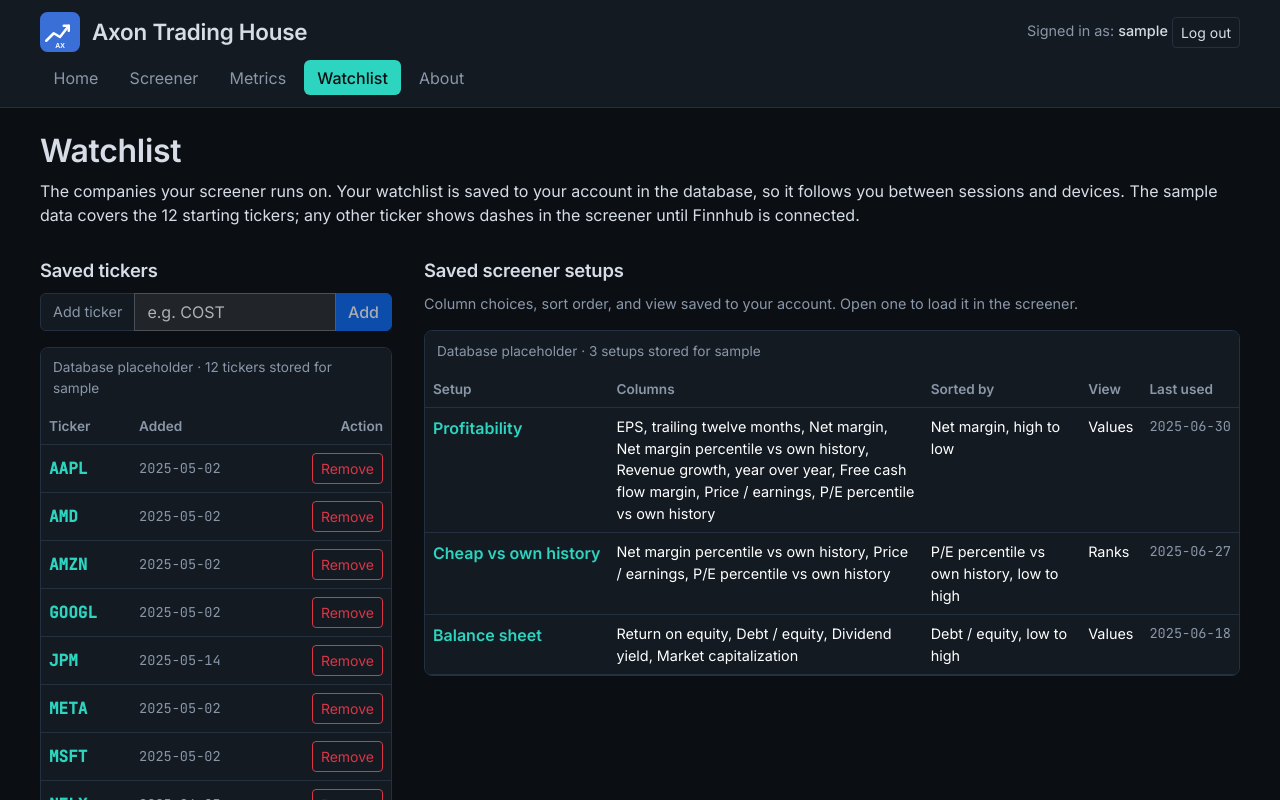
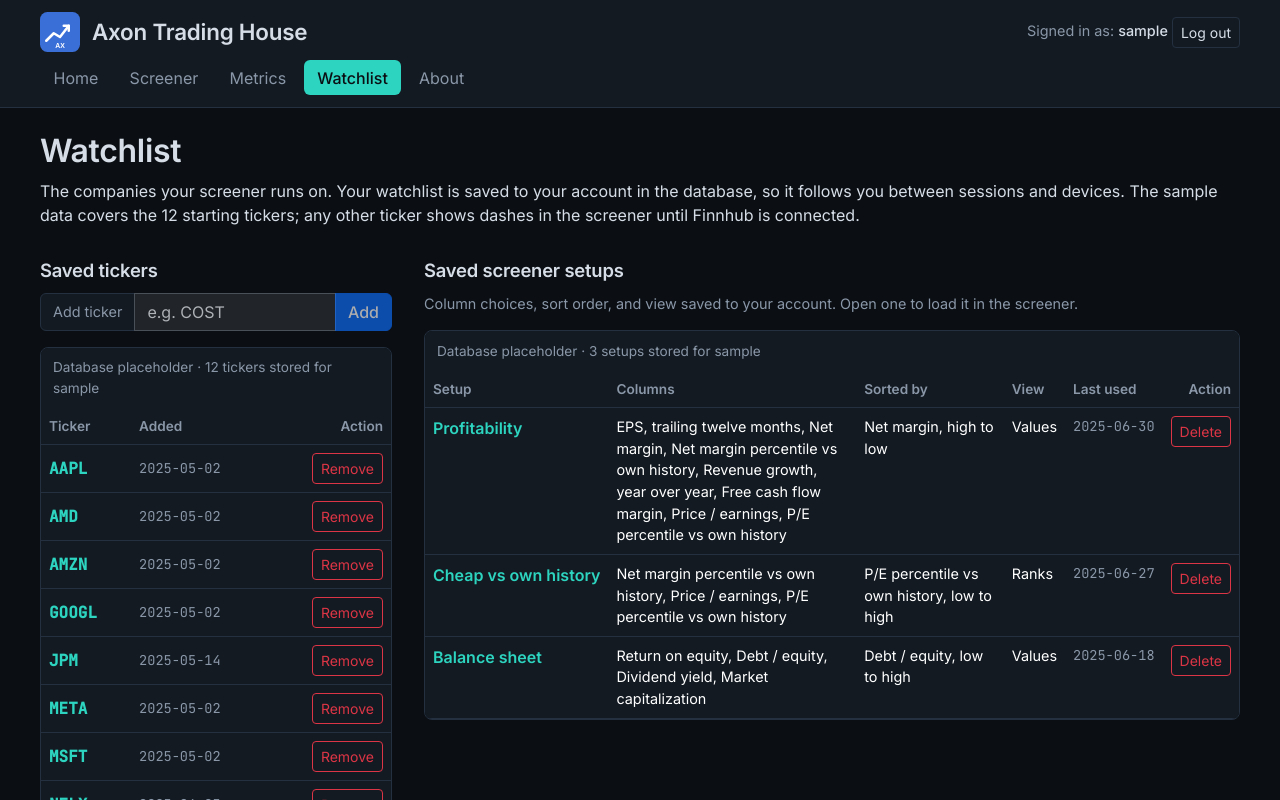
Before and after one commit to isaac-downs-3/startup, a React (Vite) app: page /watchlist in a window 1280 px wide. Shown: the top 800 px of the page. Built offline with nearby package versions, Linux system fonts and the light colour scheme; sample sign-in values are in the browser's storage.

Commit message:
Open a saved setup in the screener, or delete it, from the watchlist

```diff
--- a/src/watchlist/watchlist.css
+++ b/src/watchlist/watchlist.css
@@ -45,7 +45,7 @@ main#watchlist > p {
 }
 
 .tickers-table td,
-.setups-table td:last-child {
+.setups-table td:nth-child(5) {
   font-family: var(--font-figures);
   font-size: 0.85rem;
   color: var(--muted);
@@ -65,6 +65,11 @@ main#watchlist > p {
 /* Buttons would otherwise inherit the cell's monospace font. */
 .tickers-table .btn {
   font-family: var(--font-text);
+}
+
+.setups-table td:last-child,
+.setups-table thead th:last-child {
+  text-align: right;
 }
 
 .setups-table td {
--- a/src/watchlist/watchlist.jsx
+++ b/src/watchlist/watchlist.jsx
@@ -2,6 +2,7 @@ import React from 'react';
 import './watchlist.css';
 import { NavLink } from 'react-router-dom';
 import { getMetrics, getWatchlist, saveWatchlist } from '../service';
+import { saveSetup } from '../screener/setupStore';
 
 export function Watchlist({ userName }) {
   const [metrics, setMetrics] = React.useState([]);
@@ -23,13 +24,25 @@ export function Watchlist({ userName }) {
   }
 
   function addTicker(ticker) {
-    const added = new Date().toLocaleDateString('en-CA'); // YYYY-MM-DD, local time
+    const added = today();
     const next = [...tickers, { ticker, added }].sort((a, b) => a.ticker.localeCompare(b.ticker));
     update({ tickers: next });
   }
 
   function removeTicker(ticker) {
     update({ tickers: tickers.filter((t) => t.ticker !== ticker) });
+  }
+
+  // Opening a saved setup makes it the screener's current setup. Its link then
+  // goes to the screener.
+  function openSetup(name) {
+    const saved = setups.find((s) => s.name === name);
+    saveSetup(userName, saved.setup);
+    update({ setups: setups.map((s) => (s.name === name ? { ...s, lastUsed: today() } : s)) });
+  }
+
+  function deleteSetup(name) {
+    update({ setups: setups.filter((s) => s.name !== name) });
   }
 
   return (
@@ -48,7 +61,13 @@ export function Watchlist({ userName }) {
         onAdd={addTicker}
         onRemove={removeTicker}
       />
-      <SavedSetups userName={userName} setups={setups} metrics={metrics} />
+      <SavedSetups
+        userName={userName}
+        setups={setups}
+        metrics={metrics}
+        onOpen={openSetup}
+        onDelete={deleteSetup}
+      />
     </main>
   );
 }
@@ -131,7 +150,7 @@ function SavedTickers({ userName, tickers, loaded, onAdd, onRemove }) {
   );
 }
 
-function SavedSetups({ userName, setups, metrics }) {
+function SavedSetups({ userName, setups, metrics, onOpen, onDelete }) {
   const nameOf = (id) => metrics.find((m) => m.id === id)?.name;
 
   return (
@@ -150,13 +169,16 @@ function SavedSetups({ userName, setups, metrics }) {
               <th scope="col">Sorted by</th>
               <th scope="col">View</th>
               <th scope="col">Last used</th>
+              <th scope="col">Action</th>
             </tr>
           </thead>
           <tbody>
             {setups.map(({ name, setup, lastUsed }) => (
               <tr key={name}>
                 <th scope="row">
-                  <NavLink to="/screener">{name}</NavLink>
+                  <NavLink to="/screener" onClick={() => onOpen(name)}>
+                    {name}
+                  </NavLink>
                 </th>
                 <td>{setup.columns.map(nameOf).join(', ')}</td>
                 <td>
@@ -164,6 +186,11 @@ function SavedSetups({ userName, setups, metrics }) {
                 </td>
                 <td>{setup.view === 'ranks' ? 'Ranks' : 'Values'}</td>
                 <td>{lastUsed}</td>
+                <td>
+                  <button className="btn btn-sm btn-outline-danger" type="button" onClick={() => onDelete(name)}>
+                    Delete
+                  </button>
+                </td>
               </tr>
             ))}
           </tbody>
@@ -172,3 +199,8 @@ function SavedSetups({ userName, setups, metrics }) {
     </section>
   );
 }
+
+// YYYY-MM-DD in local time.
+function today() {
+  return new Date().toLocaleDateString('en-CA');
+}
```
